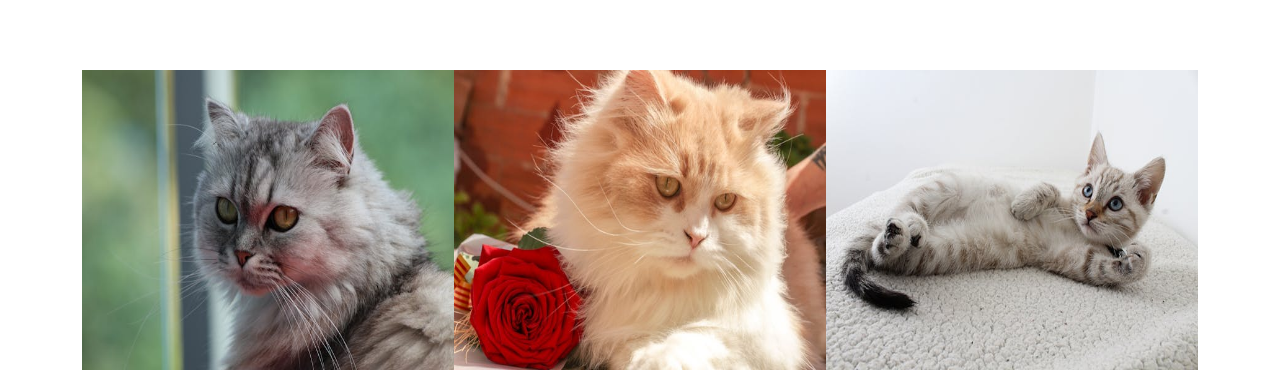
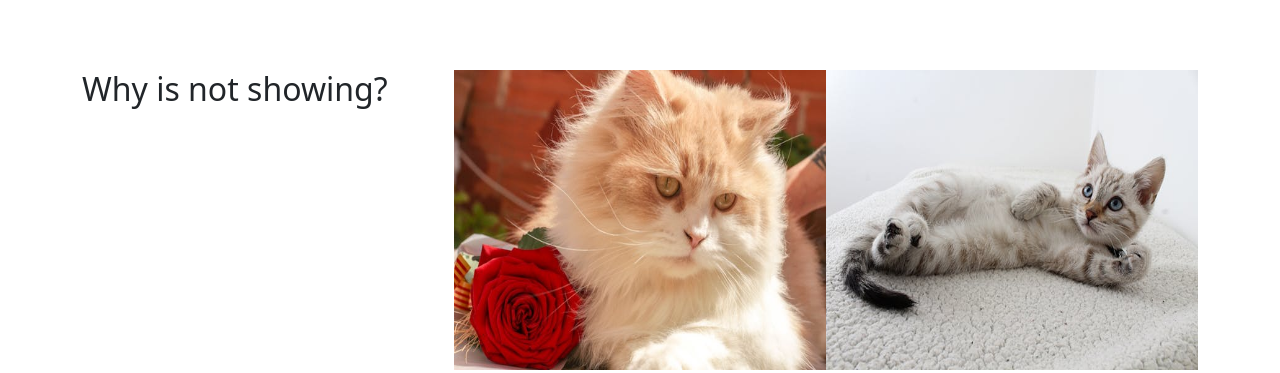
Before and after one commit to masudrana2803/Slider, a plain HTML site: page index.html in a window 1280 px wide. Shown: the part 748-1121 px from the top of the page. Drawn offline with nearby package versions, Linux system fonts and the light colour scheme.

Commit message:
check the heading

```diff
--- a/index.html
+++ b/index.html
@@ -37,7 +37,7 @@
 
 <div class="container">
     <div class="lion-slide1">
-  <div><img src="images/cat4.jpg" alt="cat"></div>
+  <div><h2>Why is not showing?</h2></div>
   <div><img src="images/cat3.jpg" alt="cat"></div>
   <div><img src="images/cat2.jpg" alt="cat"></div>
   <div><img src="images/cat1.jpg" alt="cat"></div>
```
